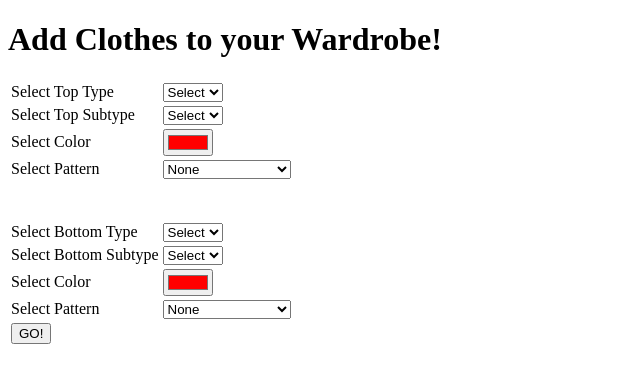
After one commit to virgilc20/fitBit, a PHP site: page /wardrobe.php in a window 1280 px wide. The commit adds this page. Shown: the top 383 px of the page, without its empty margins (0-640 px from the left). Run offline with PHP 8.4, Linux system fonts and the light colour scheme; data that the repository does not hold is empty.

Commit message:
ajax add to wardrobe

```diff
--- /dev/null
+++ b/wardrobe.php
@@ -0,0 +1,148 @@
+<!DOCTYPE html>
+<html>
+<head>
+	<title>Wardrobe</title>
+</head>
+<body>
+	<h1>Add Clothes to your Wardrobe!</h1>
+
+	<?php
+		require 'includes/dbh.inc.php';
+	?>
+
+
+	<form method="POST" action="">
+		<table>
+			<tr>
+				<td>Select Top Type</td>
+				<td>
+					<select id="topTypedd" onChange="changeTopType()">
+						<option value="select">Select</option>
+						<?php
+							$res = mysqli_query($conn, "SELECT * FROM pjiang_top_type;");
+							while ($row = mysqli_fetch_array($res)) {
+								?>
+								<option value="<?php echo $row["id"]; ?>">
+									<?php echo $row["type"]; ?>
+								</option>
+								<?php
+							}
+						?>
+					</select>
+				</td>
+			</tr>
+
+			<tr>
+				<td>Select Top Subtype</td>
+				<td>
+					<div id="topSubtype">
+					<select>
+						<option value="select">Select</option>
+					</select>
+					</div>
+				</td>
+
+			</tr>
+
+			<tr>
+				<td>Select Color</td>
+				<td>
+					<input type="color" name="color" value="#ff0000">
+				</td>
+			</tr>
+
+			<tr>
+				<td>Select Pattern</td>
+				<td>
+					<select>
+						<option value="none">None</option>
+						<option value="horstripe">Horizontal Stripes</option>
+						<option value="vertstripe">Vertical Stripes</option>
+					</select>
+				</td>
+			</tr>
+
+			<!-- the bottom table starts here--------probably combine tables in a way--------------------------------------------------------- -->
+			<tr><td></br></br></td></tr>
+
+
+
+			<tr>
+				<td>Select Bottom Type</td>
+				<td>
+					<select id="bottomTypedd" onChange="changeBottomType()">
+						<option value="select">Select</option>
+						<?php
+							$res = mysqli_query($conn, "SELECT * FROM pjiang_bottom_type;");
+							while ($row = mysqli_fetch_array($res)) {
+								?>
+								<option value="<?php echo $row["id"]; ?>">
+									<?php echo $row["type"]; ?>
+								</option>
+								<?php
+							}
+						?>
+					</select>
+				</td>
+			</tr>
+
+			<tr>
+				<td>Select Bottom Subtype</td>
+				<td>
+					<div id="bottomSubtype">
+					<select>
+						<option value="select">Select</option>
+					</select>
+					</div>
+				</td>
+
+			</tr>
+
+			<tr>
+				<td>Select Color</td>
+				<td>
+					<input type="color" name="color" value="#ff0000">
+				</td>
+			</tr>
+
+			<tr>
+				<td>Select Pattern</td>
+				<td>
+					<select>
+						<option value="none">None</option>
+						<option value="horstripe">Horizontal Stripes</option>
+						<option value="vertstripe">Vertical Stripes</option>
+					</select>
+				</td>
+			</tr>
+
+			<tr>
+				<td>
+					<input type="submit" value="GO!" />
+				</td>
+			</tr>
+
+
+
+		</table>
+	</form>
+
+	<script type="text/javascript">
+		function changeTopType() {
+			var xmlhttp = new XMLHttpRequest();
+			xmlhttp.open("GET", "ajax.php?topType="+document.getElementById("topTypedd").value, false);
+			xmlhttp.send(null);
+			document.getElementById("topSubtype").innerHTML=xmlhttp.responseText;
+		}
+
+		function changeBottomType() {
+			var xmlhttp = new XMLHttpRequest();
+			xmlhttp.open("GET", "ajax.php?bottomType="+document.getElementById("bottomTypedd").value, false);
+			xmlhttp.send(null);
+			document.getElementById("bottomSubtype").innerHTML=xmlhttp.responseText;
+		}
+	</script>
+
+
+</body>
+</html>
```
Also changed, not shown: ajax.php (added, +40 -0 lines), includes/login.inc.php (+23 -15 lines).
